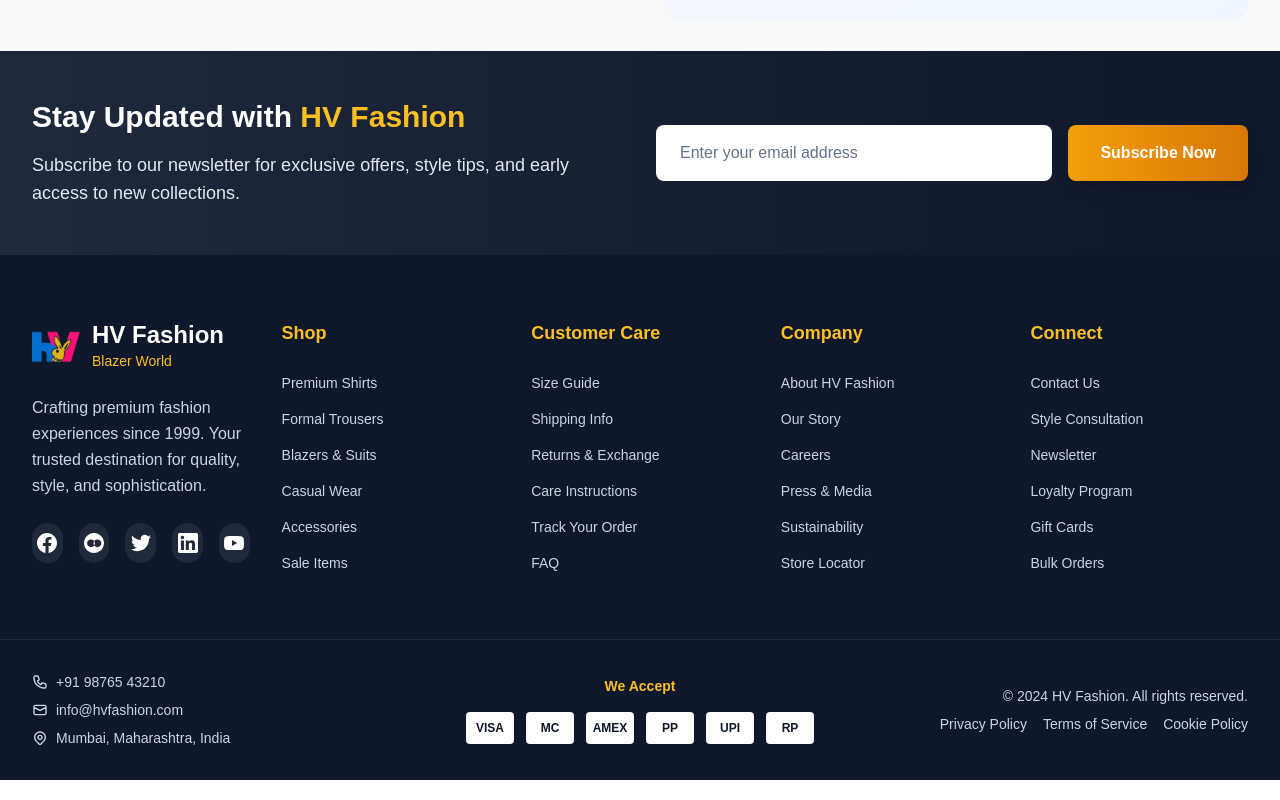
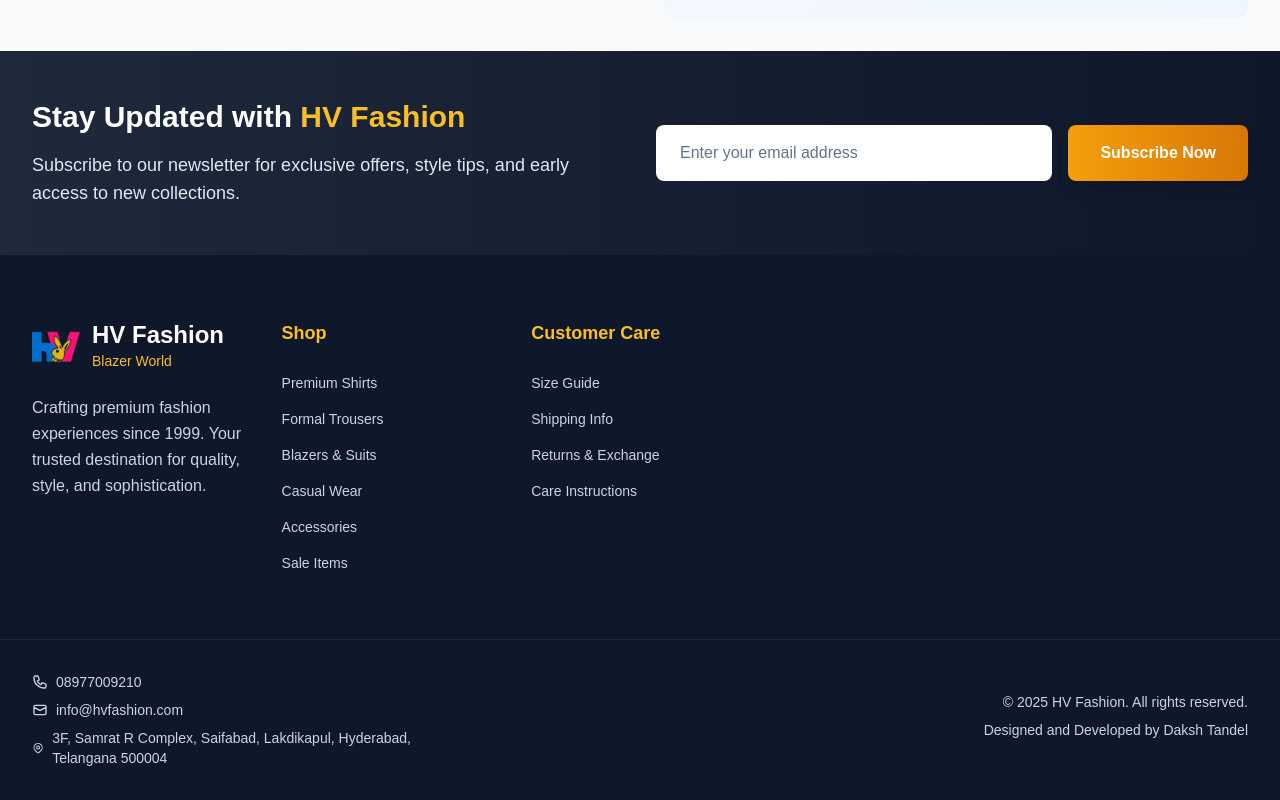
Before and after one commit to dakshtandel-9/HV, a Next.js app: page /products/1 in a window 1280 px wide. Shown: the part 849-1649 px from the top of the page. Built offline with nearby package versions, Linux system fonts and the light colour scheme.

Commit message:
Final update

```diff
--- a/app/page.js
+++ b/app/page.js
@@ -24,10 +24,6 @@ export default function Home() {
         <About />
       </section>
 
-      {/* Trust Badges Section */}
-      <section id="trust" className="scroll-mt-20">
-        <TrustBadges />
-      </section>
 
       {/* Contact Section */}
       <section id="contact" className="scroll-mt-20">
--- a/components/About.js
+++ b/components/About.js
@@ -44,7 +44,7 @@ export default function About() {
     { number: "25+", label: "Years of Excellence" },
     { number: "50K+", label: "Happy Customers" },
     { number: "500+", label: "Premium Products" },
-    { number: "99%", label: "Satisfaction Rate" }
+    { number: "100%", label: "Satisfaction Rate" }
   ];
 
   return (
@@ -68,7 +68,7 @@ export default function About() {
               Our Story
             </h3>
             <p className="text-lg text-gray-600 mb-6">
-              What started as a small tailoring shop in Mumbai has grown into one of India's
+              What started as a small tailoring shop in Hyderabad has grown into one of India's
               most trusted premium fashion brands. Our journey began with a simple belief:
               every man deserves to look and feel his best.
             </p>
@@ -109,7 +109,7 @@ export default function About() {
 
             <div className="absolute -bottom-4 -left-4 bg-white rounded-lg shadow-lg p-4">
               <div className="text-center">
-                <div className="text-2xl font-bold text-amber-600">99%</div>
+                <div className="text-2xl font-bold text-amber-600">100%</div>
                 <div className="text-sm text-gray-600">Satisfaction</div>
               </div>
             </div>
--- a/components/Contact.js
+++ b/components/Contact.js
@@ -25,11 +25,18 @@ export default function Contact() {
     e.preventDefault();
     setIsSubmitting(true);
 
+    // Validate required fields
+    if (!formData.name || !formData.email || !formData.subject || !formData.message) {
+      alert('Please fill in all required fields.');
+      setIsSubmitting(false);
+      return;
+    }
+
     // Create WhatsApp message
     const whatsappMessage = `Hi! I'm ${formData.name}\n\nEmail: ${formData.email}\nPhone: ${formData.phone}\nSubject: ${formData.subject}\n\nMessage: ${formData.message}`;
 
-    // Use the WhatsApp number from the form
-    const whatsappNumber = formData.whatsapp;
+    // Use the WhatsApp number from the form, or default to business number
+    const whatsappNumber = formData.whatsapp || '08977009210';
 
     // Create WhatsApp URL
     const whatsappUrl = `https://wa.me/${whatsappNumber}?text=${encodeURIComponent(whatsappMessage)}`;
@@ -65,9 +72,7 @@ export default function Contact() {
       ),
       title: "Visit Our Store",
       details: [
-        "123 Fashion Street, Bandra West",
-        "Mumbai, Maharashtra 400050",
-        "India"
+        "5/9/2012, Flat NO. F-3, Samrat R Complex, Saifabad, OPP RBI, Hyderabad, Telangana 500004"
       ]
     },
     {
@@ -78,8 +83,7 @@ export default function Contact() {
       ),
       title: "Call Us",
       details: [
-        "+91 98765 43210",
-        "+91 22 2654 7890",
+        "08977009210",
         "Mon-Sat: 10AM-8PM"
       ]
     },
@@ -216,13 +220,13 @@ export default function Contact() {
                     value={formData.phone}
                     onChange={handleChange}
                     className="w-full px-4 py-3 border border-navy-200 rounded-lg focus:ring-2 focus:ring-navy-500 focus:border-navy-500 transition-colors bg-white text-navy-900"
-                    placeholder="+91 98765 43210"
+                    placeholder="08977009210"
                   />
                 </div>
 
                 <div>
                   <label htmlFor="whatsapp" className="block text-sm font-medium text-navy-700 mb-2">
-                    WhatsApp Number *
+                    WhatsApp Number (optional)
                   </label>
                   <input
                     type="tel"
@@ -230,10 +234,10 @@ export default function Contact() {
                     name="whatsapp"
                     value={formData.whatsapp}
                     onChange={handleChange}
-                    required
                     className="w-full px-4 py-3 border border-navy-200 rounded-lg focus:ring-2 focus:ring-navy-500 focus:border-navy-500 transition-colors bg-white text-navy-900"
-                    placeholder="919876543210 (without +)"
+                    placeholder="08977009210 (without +)"
                   />
+                  <p className="text-xs text-gray-500 mt-1">Leave empty to use our business WhatsApp</p>
                 </div>
               </div>
 
@@ -350,16 +354,35 @@ export default function Contact() {
               </h4>
               <div className="space-y-2 text-sm">
                 <div className="flex justify-between">
-                  <span className="text-gray-600">Monday - Friday</span>
+                  <span className="text-gray-600">Monday</span>
+                  <span className="text-navy-900 font-medium">10:00 AM - 8:00 PM</span>
+                </div>
+                <div className="flex justify-between">
+                  <span className="text-gray-600">Tuesday</span>
+                  <span className="text-navy-900 font-medium">10:00 AM - 8:00 PM</span>
+                </div>
+                <div className="flex justify-between">
+                  <span className="text-gray-600">Wednesday</span>
+                  <span className="text-navy-900 font-medium">10:00 AM - 8:00 PM</span>
+                </div>
+                <div className="flex justify-between">
+                  <span className="text-gray-600">Thursday</span>
+                  <span className="text-navy-900 font-medium">10:00 AM - 8:00 PM</span>
+                </div>
+                <div className="flex justify-between">
+                  <span className="text-gray-600">Friday</span>
                   <span className="text-navy-900 font-medium">10:00 AM - 8:00 PM</span>
                 </div>
                 <div className="flex justify-between">
                   <span className="text-gray-600">Saturday</span>
-                  <span className="text-navy-900 font-medium">10:00 AM - 6:00 PM</span>
+                  <span className="text-navy-900 font-medium">10:00 AM - 8:00 PM</span>
                 </div>
                 <div className="flex justify-between">
-                  <span className="text-gray-600">Sunday</span>
-                  <span className="text-navy-900 font-medium">Closed</span>
+                  <span className="text-gray-600">Sunday (Bathukamma)</span>
+                  <span className="text-navy-900 font-medium">11:00 AM - 7:00 PM*</span>
+                </div>
+                <div className="text-xs text-gray-500 mt-2">
+                  *Hours might differ
                 </div>
               </div>
             </div>
--- a/components/Footer.js
+++ b/components/Footer.js
@@ -1,5 +1,4 @@
 'use client';
-import Link from 'next/link';
 import { useRouter } from 'next/navigation';
 
 export default function Footer() {
@@ -43,89 +42,8 @@ export default function Footer() {
         { name: "Shipping Info", href: "/", sectionId: "contact" },
         { name: "Returns & Exchange", href: "/", sectionId: "contact" },
         { name: "Care Instructions", href: "/", sectionId: "contact" },
-        { name: "Track Your Order", href: "/", sectionId: "contact" },
-        { name: "FAQ", href: "/", sectionId: "contact" }
-      ]
-    },
-    {
-      title: "Company",
-      links: [
-        { name: "About HV Fashion", href: "/", sectionId: "about" },
-        { name: "Our Story", href: "/", sectionId: "about" },
-        { name: "Careers", href: "/", sectionId: "contact" },
-        { name: "Press & Media", href: "/", sectionId: "contact" },
-        { name: "Sustainability", href: "/", sectionId: "about" },
-        { name: "Store Locator", href: "/", sectionId: "contact" }
-      ]
-    },
-    {
-      title: "Connect",
-      links: [
-        { name: "Contact Us", href: "/", sectionId: "contact" },
-        { name: "Style Consultation", href: "/", sectionId: "contact" },
-        { name: "Newsletter", href: "/", sectionId: "contact" },
-        { name: "Loyalty Program", href: "/", sectionId: "contact" },
-        { name: "Gift Cards", href: "/", sectionId: "contact" },
-        { name: "Bulk Orders", href: "/", sectionId: "contact" }
       ]
     }
-  ];
-
-  const socialLinks = [
-    {
-      name: "Facebook",
-      href: "#",
-      icon: (
-        <svg className="w-5 h-5" fill="currentColor" viewBox="0 0 24 24">
-          <path d="M24 12.073c0-6.627-5.373-12-12-12s-12 5.373-12 12c0 5.99 4.388 10.954 10.125 11.854v-8.385H7.078v-3.47h3.047V9.43c0-3.007 1.792-4.669 4.533-4.669 1.312 0 2.686.235 2.686.235v2.953H15.83c-1.491 0-1.956.925-1.956 1.874v2.25h3.328l-.532 3.47h-2.796v8.385C19.612 23.027 24 18.062 24 12.073z" />
-        </svg>
-      )
-    },
-    {
-      name: "Instagram",
-      href: "#",
-      icon: (
-        <svg className="w-5 h-5" fill="currentColor" viewBox="0 0 24 24">
-          <path d="M12.017 0C5.396 0 .029 5.367.029 11.987c0 6.62 5.367 11.987 11.988 11.987 6.62 0 11.987-5.367 11.987-11.987C24.014 5.367 18.637.001 12.017.001zM8.449 16.988c-1.297 0-2.448-.49-3.323-1.297C4.198 14.895 3.708 13.744 3.708 12.447s.49-2.448 1.297-3.323C5.902 8.198 7.053 7.708 8.35 7.708s2.448.49 3.323 1.297c.897.875 1.387 2.026 1.387 3.323s-.49 2.448-1.297 3.323c-.875.897-2.026 1.387-3.323 1.387zm7.718 0c-1.297 0-2.448-.49-3.323-1.297-.897-.875-1.387-2.026-1.387-3.323s.49-2.448 1.297-3.323c.875-.897 2.026-1.387 3.323-1.387s2.448.49 3.323 1.297c.897.875 1.387 2.026 1.387 3.323s-.49 2.448-1.297 3.323c-.875.897-2.026 1.387-3.323 1.387z" />
-        </svg>
-      )
-    },
-    {
-      name: "Twitter",
-      href: "#",
-      icon: (
-        <svg className="w-5 h-5" fill="currentColor" viewBox="0 0 24 24">
-          <path d="M23.953 4.57a10 10 0 01-2.825.775 4.958 4.958 0 002.163-2.723c-.951.555-2.005.959-3.127 1.184a4.92 4.92 0 00-8.384 4.482C7.69 8.095 4.067 6.13 1.64 3.162a4.822 4.822 0 00-.666 2.475c0 1.71.87 3.213 2.188 4.096a4.904 4.904 0 01-2.228-.616v.06a4.923 4.923 0 003.946 4.827 4.996 4.996 0 01-2.212.085 4.936 4.936 0 004.604 3.417 9.867 9.867 0 01-6.102 2.105c-.39 0-.779-.023-1.17-.067a13.995 13.995 0 007.557 2.209c9.053 0 13.998-7.496 13.998-13.985 0-.21 0-.42-.015-.63A9.935 9.935 0 0024 4.59z" />
-        </svg>
-      )
-    },
-    {
-      name: "LinkedIn",
-      href: "#",
-      icon: (
-        <svg className="w-5 h-5" fill="currentColor" viewBox="0 0 24 24">
-          <path d="M20.447 20.452h-3.554v-5.569c0-1.328-.027-3.037-1.852-3.037-1.853 0-2.136 1.445-2.136 2.939v5.667H9.351V9h3.414v1.561h.046c.477-.9 1.637-1.85 3.37-1.85 3.601 0 4.267 2.37 4.267 5.455v6.286zM5.337 7.433c-1.144 0-2.063-.926-2.063-2.065 0-1.138.92-2.063 2.063-2.063 1.14 0 2.064.925 2.064 2.063 0 1.139-.925 2.065-2.064 2.065zm1.782 13.019H3.555V9h3.564v11.452zM22.225 0H1.771C.792 0 0 .774 0 1.729v20.542C0 23.227.792 24 1.771 24h20.451C23.2 24 24 23.227 24 22.271V1.729C24 .774 23.2 0 22.222 0h.003z" />
-        </svg>
-      )
-    },
-    {
-      name: "YouTube",
-      href: "#",
-      icon: (
-        <svg className="w-5 h-5" fill="currentColor" viewBox="0 0 24 24">
-          <path d="M23.498 6.186a3.016 3.016 0 0 0-2.122-2.136C19.505 3.545 12 3.545 12 3.545s-7.505 0-9.377.505A3.017 3.017 0 0 0 .502 6.186C0 8.07 0 12 0 12s0 3.93.502 5.814a3.016 3.016 0 0 0 2.122 2.136c1.871.505 9.376.505 9.376.505s7.505 0 9.377-.505a3.015 3.015 0 0 0 2.122-2.136C24 15.93 24 12 24 12s0-3.93-.502-5.814zM9.545 15.568V8.432L15.818 12l-6.273 3.568z" />
-        </svg>
-      )
-    }
-  ];
-
-  const paymentMethods = [
-    { name: "Visa", logo: "VISA" },
-    { name: "Mastercard", logo: "MC" },
-    { name: "American Express", logo: "AMEX" },
-    { name: "PayPal", logo: "PP" },
-    { name: "UPI", logo: "UPI" },
-    { name: "Razorpay", logo: "RP" }
   ];
 
   return (
@@ -177,16 +95,6 @@ export default function Footer() {
                 Crafting premium fashion experiences since 1999. Your trusted destination for quality, style, and sophistication.
               </p>
               <div className="flex space-x-4">
-                {socialLinks.map((social, index) => (
-                  <a
-                    key={index}
-                    href={social.href}
-                    className="w-10 h-10 bg-navy-800 hover:bg-amber-500 rounded-full flex items-center justify-center transition-all duration-300 transform hover:scale-110"
-                    aria-label={social.name}
-                  >
-                    {social.icon}
-                  </a>
-                ))}
               </div>
             </div>
 
@@ -223,7 +131,7 @@ export default function Footer() {
                   <svg className="w-4 h-4 mr-2" fill="none" stroke="currentColor" viewBox="0 0 24 24">
                     <path strokeLinecap="round" strokeLinejoin="round" strokeWidth={2} d="M3 5a2 2 0 012-2h3.28a1 1 0 01.948.684l1.498 4.493a1 1 0 01-.502 1.21l-2.257 1.13a11.042 11.042 0 005.516 5.516l1.13-2.257a1 1 0 011.21-.502l4.493 1.498a1 1 0 01.684.949V19a2 2 0 01-2 2h-1C9.716 21 3 14.284 3 6V5z" />
                   </svg>
-                  +91 98765 43210
+                  08977009210
                 </p>
                 <p className="flex items-center justify-center lg:justify-start">
                   <svg className="w-4 h-4 mr-2" fill="none" stroke="currentColor" viewBox="0 0 24 24">
@@ -236,34 +144,35 @@ export default function Footer() {
                     <path strokeLinecap="round" strokeLinejoin="round" strokeWidth={2} d="M17.657 16.657L13.414 20.9a1.998 1.998 0 01-2.827 0l-4.244-4.243a8 8 0 1111.314 0z" />
                     <path strokeLinecap="round" strokeLinejoin="round" strokeWidth={2} d="M15 11a3 3 0 11-6 0 3 3 0 016 0z" />
                   </svg>
-                  Mumbai, Maharashtra, India
+3F, Samrat R Complex, Saifabad, Lakdikapul, Hyderabad, Telangana 500004
                 </p>
               </div>
             </div>
 
             {/* Payment Methods */}
             <div className="text-center">
-              <h5 className="text-sm font-semibold text-amber-400 mb-4">We Accept</h5>
+              <h5 className="text-sm font-semibold text-amber-400 mb-4"></h5>
               <div className="flex justify-center space-x-3">
-                {paymentMethods.map((method, index) => (
+                {/* {paymentMethods.map((method, index) => (
                   <div
                     key={index}
                     className="w-12 h-8 bg-white rounded flex items-center justify-center"
                   >
                     <span className="text-navy-900 text-xs font-bold">{method.logo}</span>
                   </div>
-                ))}
+                ))} */}
               </div>
             </div>
 
             {/* Copyright */}
             <div className="text-center lg:text-right">
               <div className="space-y-2 text-navy-300 text-sm">
-                <p>&copy; 2024 HV Fashion. All rights reserved.</p>
+                <p>&copy; 2025 HV Fashion. All rights reserved.</p>
+<p>Designed and Developed by Daksh Tandel</p>
                 <div className="flex justify-center lg:justify-end space-x-4">
-                  <button onClick={() => handleNavigation('/', 'contact')} className="hover:text-white transition-colors">Privacy Policy</button>
+                  {/* <button onClick={() => handleNavigation('/', 'contact')} className="hover:text-white transition-colors">Privacy Policy</button>
                   <button onClick={() => handleNavigation('/', 'contact')} className="hover:text-white transition-colors">Terms of Service</button>
-                  <button onClick={() => handleNavigation('/', 'contact')} className="hover:text-white transition-colors">Cookie Policy</button>
+                  <button onClick={() => handleNavigation('/', 'contact')} className="hover:text-white transition-colors">Cookie Policy</button> */}
                 </div>
               </div>
             </div>
--- a/components/ProductPage.js
+++ b/components/ProductPage.js
@@ -381,7 +381,7 @@ export default function ProductPage({ productId }) {
     }
 
     const message = `Hi! I'm interested in ${product.name}\n\nProduct Link: ${window.location.href}\nName: ${formData.name}\nSize: ${formData.size}\nPhone: ${formData.phone}`;
-    const whatsappUrl = `https://wa.me/916363073455?text=${encodeURIComponent(message)}`;
+    const whatsappUrl = `https://wa.me/08977009210?text=${encodeURIComponent(message)}`;
     window.open(whatsappUrl, '_blank');
   };
 
```
